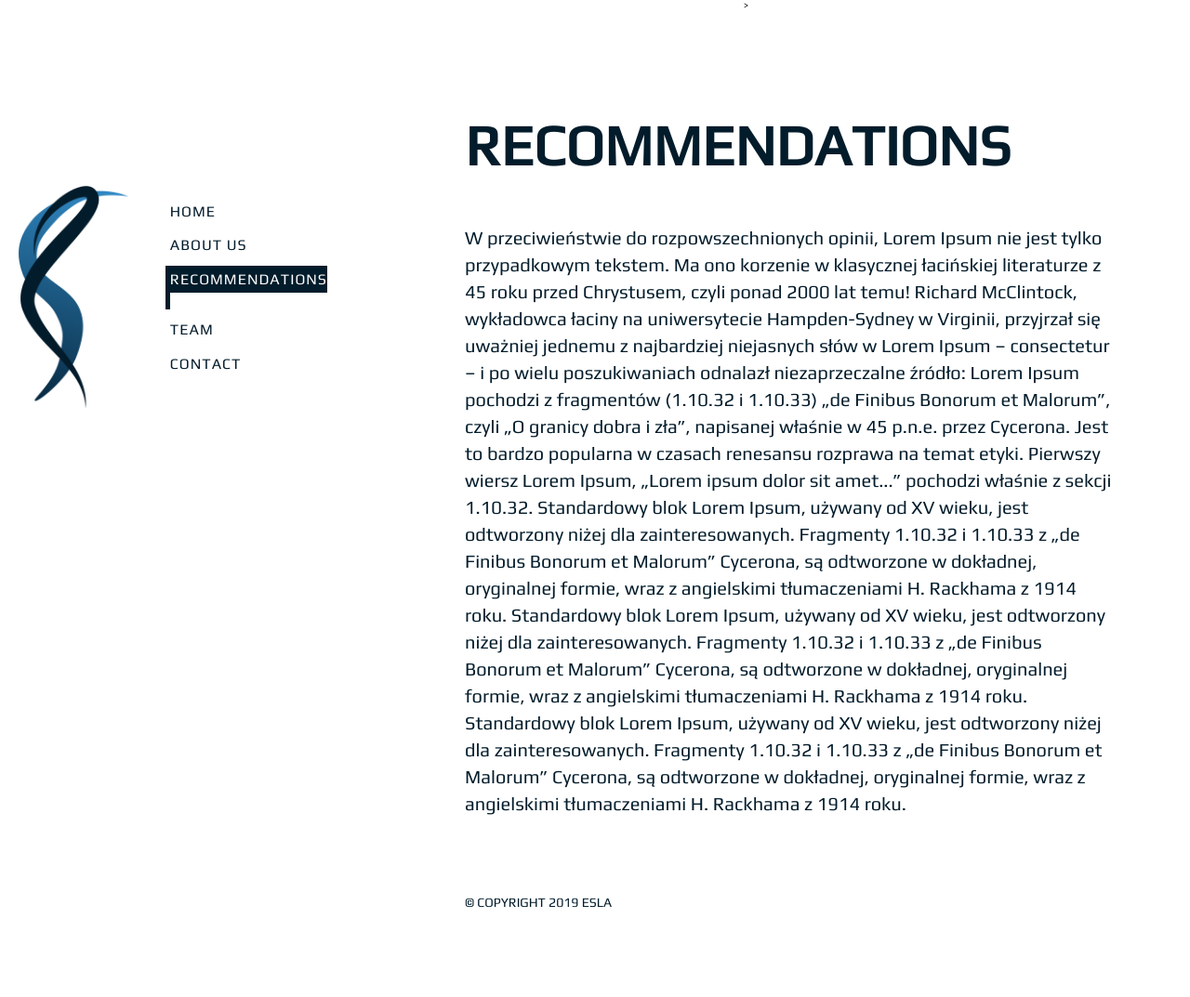
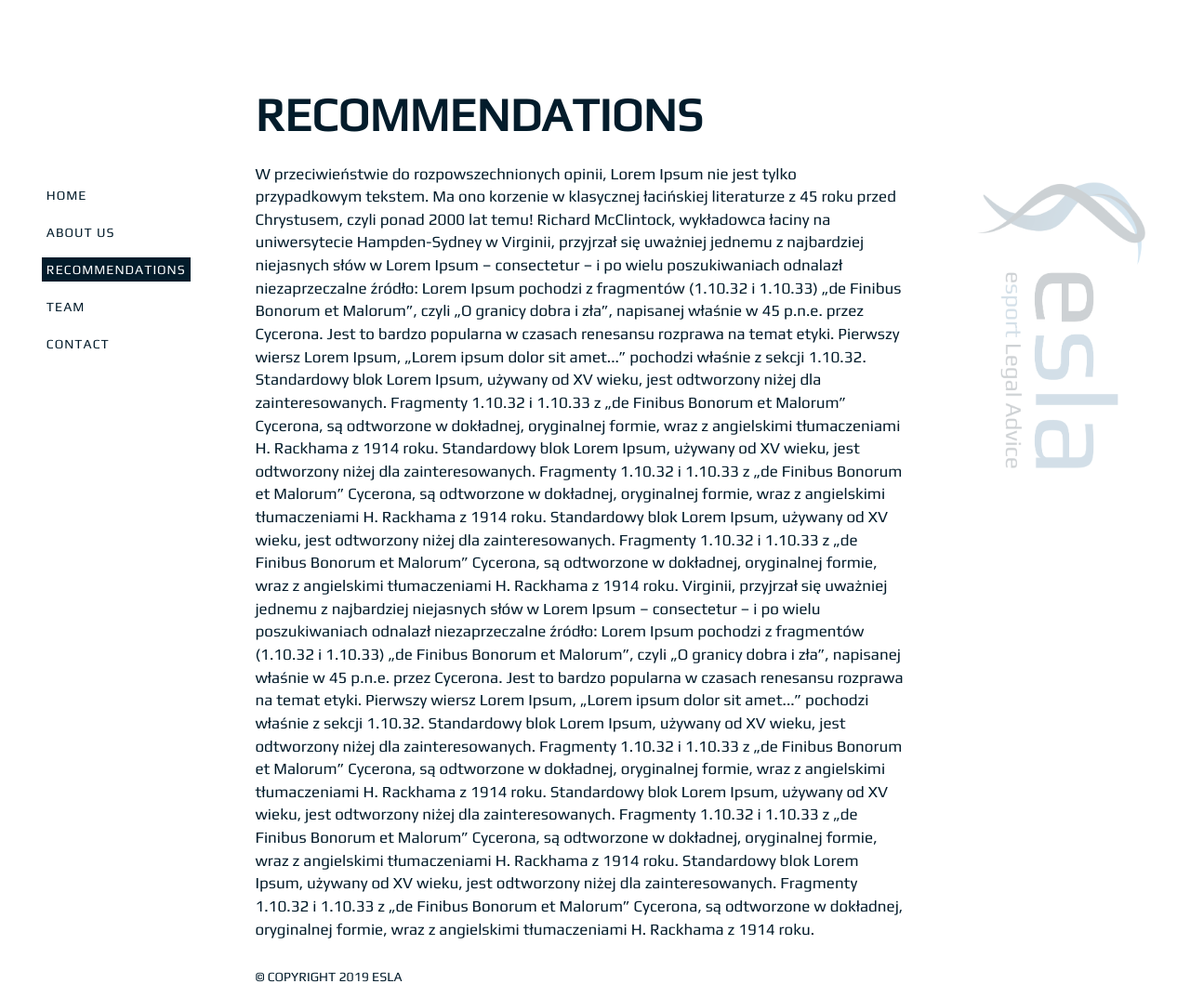
Before and after one commit to Luris993/ESLA, a website: page src/recommendation.html in a window 1280 px wide. Shown: the whole page at 93% size. Before the commit the page ends 999 px from the top, so only its background shows below. Drawn offline with nearby package versions, Linux system fonts and the light colour scheme.

Commit message:
edit page

```diff
--- a/src/recommendation.html
+++ b/src/recommendation.html
@@ -10,11 +10,9 @@
 	<link rel="stylesheet" href="css/subpage.css">
 </head>
 <body>
+
 	<header class="page_header animated bounceInLeft">
 		<div class="fixed_container">
-			<div class="hero_container">
-				<img class="hero_logo" src="assets/Warstwa%202.png" alt="logo">
-			</div>
 			<nav class="nav">
 				<ul class="header_nav">
 					<li class="header_nav_item"><a class="header_nav_link home_btn" 	href="index.html">home</a></li>
@@ -27,7 +25,6 @@
 		</div>
 	</header>
 
-	<div class="container">
 		<section id="recommendations" class="content animated fadeIn">
 			<h2 class="content_header">recommendations</h2>
 			<article class="about_us_item content_item">
@@ -39,18 +36,26 @@
 					Standardowy blok Lorem Ipsum, używany od XV wieku, jest odtworzony niżej dla zainteresowanych. Fragmenty 1.10.32 i 1.10.33 z „de Finibus Bonorum et Malorum” Cycerona, są odtworzone w dokładnej, oryginalnej formie, wraz z angielskimi tłumaczeniami H. Rackhama z 1914 roku.
 
 					Standardowy blok Lorem Ipsum, używany od XV wieku, jest odtworzony niżej dla zainteresowanych. Fragmenty 1.10.32 i 1.10.33 z „de Finibus Bonorum et Malorum” Cycerona, są odtworzone w dokładnej, oryginalnej formie, wraz z angielskimi tłumaczeniami H. Rackhama z 1914 roku.
+
+					Virginii, przyjrzał się uważniej jednemu z najbardziej niejasnych słów w Lorem Ipsum – consectetur – i po wielu poszukiwaniach odnalazł niezaprzeczalne źródło: Lorem Ipsum pochodzi z fragmentów (1.10.32 i 1.10.33) „de Finibus Bonorum et Malorum”, czyli „O granicy dobra i zła”, napisanej właśnie w 45 p.n.e. przez Cycerona. Jest to bardzo popularna w czasach renesansu rozprawa na temat etyki. Pierwszy wiersz Lorem Ipsum, „Lorem ipsum dolor sit amet...” pochodzi właśnie z sekcji 1.10.32.
+
+					Standardowy blok Lorem Ipsum, używany od XV wieku, jest odtworzony niżej dla zainteresowanych. Fragmenty 1.10.32 i 1.10.33 z „de Finibus Bonorum et Malorum” Cycerona, są odtworzone w dokładnej, oryginalnej formie, wraz z angielskimi tłumaczeniami H. Rackhama z 1914 roku.
+
+					Standardowy blok Lorem Ipsum, używany od XV wieku, jest odtworzony niżej dla zainteresowanych. Fragmenty 1.10.32 i 1.10.33 z „de Finibus Bonorum et Malorum” Cycerona, są odtworzone w dokładnej, oryginalnej formie, wraz z angielskimi tłumaczeniami H. Rackhama z 1914 roku.
+
+					Standardowy blok Lorem Ipsum, używany od XV wieku, jest odtworzony niżej dla zainteresowanych. Fragmenty 1.10.32 i 1.10.33 z „de Finibus Bonorum et Malorum” Cycerona, są odtworzone w dokładnej, oryginalnej formie, wraz z angielskimi tłumaczeniami H. Rackhama z 1914 roku.
 				</p>
 			</article>
+			<footer class="page_footer animated bounceInUp">
+				<p>&copy; copyright 2019 esla</p>
+			</footer>
 		</section>
-	</div>
 
 	<aside class="background_site">
-		<img class="background_logo" src="assets/esla_www.png" alt="logo">
-	</aside>>
+		<img class="background_logo" src="assets/esla_rotate.png" alt="logo">
+	</aside>
 
-	<footer class="page_footer animated bounceInUp">
-		<p>&copy; copyright 2019 esla</p>
-	</footer>
+
 
 	<script src="scripts/subpages.js"></script>
 
--- a/src/scss/style.scss
+++ b/src/scss/style.scss
@@ -32,10 +32,10 @@ body {
 	height: 100vh;
 	padding-bottom: 50px;
 	.hero_logo {
-		height: 40vh;
+		height: 35vh;
 	}
 	.nav {
-		width: 50vw;
+		width: 40vw;
 		.header_nav {
 			display: flex;
 			justify-content: space-around;
@@ -116,11 +116,21 @@ nav ul li a:hover:after {
 }
 
 /* Medium devices (desktops, 992px and up) */
-@media (min-width: 1440px) {
+@media (max-width: 1440px) {
 
 	.page_header {
+		.hero_logo {
+			height: 30vh;
+		}
 		.nav {
-			width: 40vw;
+			width: 70vh;
+			.header_nav {
+				.header_nav_item {
+					.header_nav_link {
+						font-size: 1.4rem;
+					}
+				}
+			}
 		}
 	}
 
--- a/src/scss/subpage.scss
+++ b/src/scss/subpage.scss
@@ -10,9 +10,15 @@ html {
 }
 
 body {
+	margin-right: auto;
+  margin-left:  auto;
+  max-width: 1900px;
+  padding-right: 10px;
+  padding-left:  10px;
 	background: #ffffff;
 	display: flex;
 	flex-flow: wrap;
+	justify-content: space-around;
 	height: 100%;
 }
 
@@ -22,21 +28,13 @@ body {
 	animation: 0.7s ease-out 0s 1 opacityAnimation;
 }
 
-.container {
-	position: relative;
-	left: 400px;
-	max-width: 700px;
-	margin: 70px 0 50px 100px;
-}
-
 
 .background_logo {
-	position: fixed;
-	top: 30%;
-	right: 0;
+	margin: 180px 0 0 0;
 	height: 40vh;
-	transform: rotate(90deg);
 	opacity: 0.2;
+	position: sticky;
+	top: 190px;
 }
 
 .page_header_animation {
@@ -44,14 +42,10 @@ body {
 }
 
 .page_header {
+	margin: 180px 0 0 0;
 	.fixed_container {
-		position: fixed;
-		display: flex;
-		top: 200px;
-		left: 20px;
-	}
-	.hero_logo {
-		height: 30vh;
+		position: sticky;
+		top: 190px;
 	}
 	.nav {
 		.header_nav {
@@ -59,6 +53,7 @@ body {
 			flex-direction: column;
 			justify-content: space-around;
 			height: 200px;
+			padding: 0;
 			.header_nav_item {
 				list-style-type: none;
 				.header_nav_link {
@@ -119,10 +114,17 @@ nav ul li a:hover:after {
 
 
 .content {
+	display: flex;
+	flex-direction: column;
+	padding: 90px 0 0 0;
+	max-width: 700px;
+	min-height: 100vh;
 	.content_header {
 		font-size: 6.1rem;
 		color: #031c2b;
 		text-transform: uppercase;
+		padding: 5px 0;
+		margin: 0;
 	}
 	.content_item {
 		.content_item_text {
@@ -137,8 +139,7 @@ nav ul li a:hover:after {
 .page_footer {
 	align-self: flex-end;
   width: 100%;
-	height: 50px;
-	margin: 0 0 0 500px;
+	margin: auto auto 0 auto;
 	p {
 		font-size: 1.4rem;
 		text-decoration: none;
@@ -169,8 +170,29 @@ nav ul li a:hover:after {
 
 @media (max-width: 1440px) and (min-width: 992px) {
 
-	.background_logo {
-		display: none;
+
+
+	.content {
+		.content_header {
+			font-size: 5rem;
+		}
+		.content_item {
+			.content_item_text {
+				font-size: 1.7rem;
+			}
+		}
+	}
+
+	.page_header {
+		.fixed_container {
+			.nav {
+			.header_nav_item {
+				.header_nav_link {
+					font-size: 1.4rem;
+				}
+			}
+		}
+		}
 	}
 
 }
```
Also changed, not shown: src/about.html (+8 -9 lines), src/contact.html (+4 -9 lines), src/team.html (+6 -9 lines), src/assets/esla_rotate.png (added), src/css/style.css, src/css/subpage.css.
